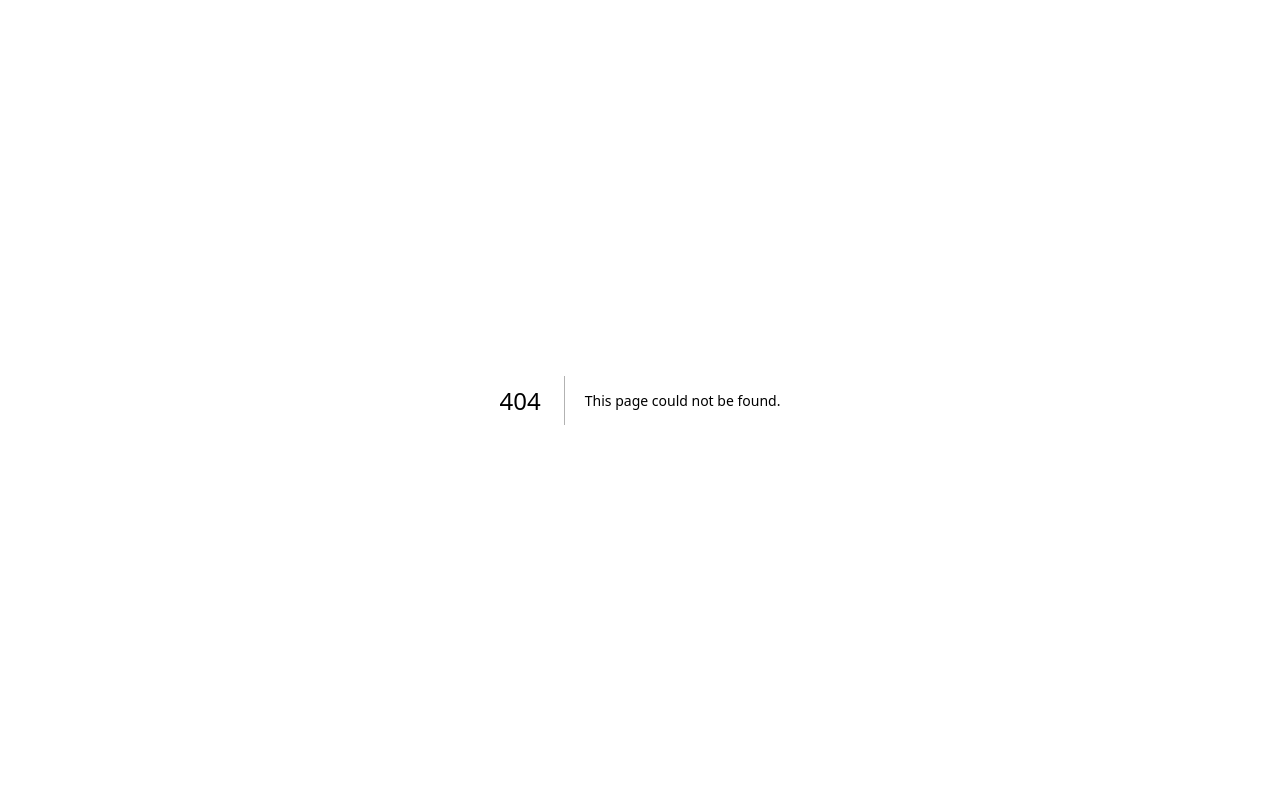
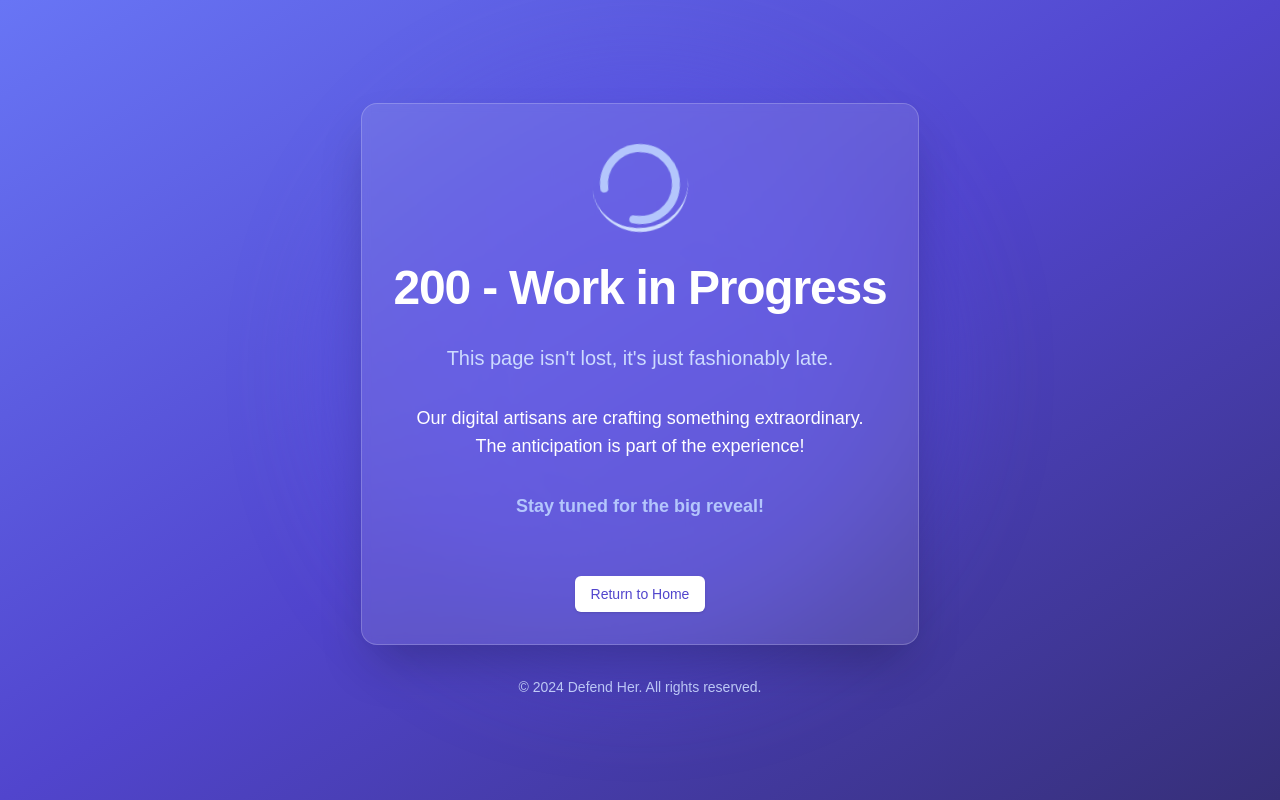
Before and after one commit to codeTun/wie-act-challenge, a Next.js app: page /working in a window 1280 px wide. Before the commit this address had no page. Built offline with nearby package versions, Linux system fonts and the light colour scheme.

Commit message:
✅ Final

```diff
--- /dev/null
+++ b/app/(pages)/working/page.tsx
@@ -0,0 +1,45 @@
+import { Button } from "@/components/ui/button";
+import { Loader2 } from "lucide-react";
+import Link from "next/link";
+
+export default function ModernWorkInProgress() {
+  return (
+    <div className="flex flex-col items-center justify-center min-h-screen bg-gradient-to-br from-indigo-500 via-indigo-700 to-indigo-900 text-white px-4">
+      <div className="relative">
+        <div className="absolute inset-0 bg-indigo-600 rounded-full blur-3xl opacity-50 animate-pulse"></div>
+        <div className="relative z-10 space-y-8 text-center backdrop-blur-sm bg-white/10 p-8 rounded-2xl shadow-2xl border border-white/20">
+          <div className="flex justify-center">
+            <div className="relative">
+              <Loader2 className="h-24 w-24 animate-spin text-indigo-300" />
+              <div className="absolute inset-0 rounded-full border-t-4 border-indigo-200 animate-spin"></div>
+            </div>
+          </div>
+          <h1 className="text-4xl font-extrabold tracking-tight lg:text-5xl">
+            200 - Work in Progress
+          </h1>
+          <p className="text-xl text-indigo-200">
+            This page isn&apos;t lost, it&apos;s just fashionably late.
+          </p>
+          <p className="text-lg max-w-md mx-auto">
+            Our digital artisans are crafting something extraordinary. The
+            anticipation is part of the experience!
+          </p>
+          <p className="text-lg font-semibold text-indigo-300">
+            Stay tuned for the big reveal!
+          </p>
+          <div className="pt-6">
+            <Button
+              asChild
+              className="bg-white text-indigo-700 hover:bg-indigo-100 transition-colors duration-300"
+            >
+              <Link href="/">Return to Home</Link>
+            </Button>
+          </div>
+        </div>
+      </div>
+      <footer className="mt-8 text-indigo-200 text-sm">
+        © {new Date().getFullYear()} Defend Her. All rights reserved.
+      </footer>
+    </div>
+  );
+}
--- a/components/Herosection.tsx
+++ b/components/Herosection.tsx
@@ -10,6 +10,7 @@ import Feedback from "@/components/feedback";
 import { ClientFeedbackComponent } from "@/components/Clientfeedback";
 import Link from "next/link";
 import Image from "next/image";
+import ReactPlayer from "react-player";
 
 const cubeContent = [
   {
@@ -99,9 +100,11 @@ export default function HeroSection() {
             Together, we can create a safer digital world for all women.
           </p>
           <div className="flex space-x-4">
-            <Button className="bg-gradient-to-r from-purple-500 to-pink-500 hover:from-purple-600 hover:to-pink-600 text-white font-semibold py-6 px-7 rounded-full transition-all duration-300 transform hover:scale-105 shadow-lg hover:shadow-xl">
-              Download extension
-            </Button>
+            <Link href="/working">
+              <Button className="bg-gradient-to-r from-purple-500 to-pink-500 hover:from-purple-600 hover:to-pink-600 text-white font-semibold py-6 px-7 rounded-full transition-all duration-300 transform hover:scale-105 shadow-lg hover:shadow-xl">
+                Download extension
+              </Button>
+            </Link>
             <CreativeVideoButton onClick={() => setIsVideoModalOpen(true)} />
           </div>
         </div>
@@ -109,12 +112,12 @@ export default function HeroSection() {
         <VideoModal
           isOpen={isVideoModalOpen}
           onClose={() => setIsVideoModalOpen(false)}
-          videoUrl="/extension_demo.mp4"
+          videoUrl="https://www.youtube.com/watch?v=uh6j60dwyH8"
         />
       </div>
 
       {/* Services(extension) Section */}
-      <div className="py-16 px-8 bg-gray-900  flex flex-col lg:flex-row items-center justify-between">
+      <div className="py-16 px-8 bg-gray-900 flex flex-col lg:flex-row items-center justify-between">
         <div className="lg:w-1/2 mb-8 lg:mb-0 lg:pr-8">
           <h2 className="text-4xl font-bold mb-4 text-white">
             Experience Our{" "}
@@ -146,7 +149,7 @@ export default function HeroSection() {
       </div>
 
       {/* Feedback Section */}
-      <div className="py-16 px-8 bg-gray-900 ">
+      <div className="py-16 px-8 bg-gray-900">
         <h2 className="text-4xl font-bold text-center mb-4 text-white">
           Your Feedback Matters
         </h2>
@@ -198,17 +201,21 @@ function VideoModal({
   return (
     <div className="fixed inset-0 z-50 flex items-center justify-center bg-black bg-opacity-75">
       <div className="relative w-full max-w-3xl">
-        <button
-          className="absolute top-2 right-2 text-white p-2 rounded-full hover:bg-gray-800 transition-all duration-300"
-          onClick={onClose}
+        {/* Button to close the modal */}
+        <Button
+          className="absolute top-2 right-2 z-50 text-white p-2 rounded-full hover:bg-gray-800 transition-all duration-300"
+          onClick={onClose} // Make sure the onClose is bound correctly
         >
           <X className="w-6 h-6" />
-        </button>
-        <video
-          src={videoUrl}
-          controls
-          autoPlay
-          className="w-full h-full rounded-lg shadow-lg"
+        </Button>
+
+        {/* Video player */}
+        <ReactPlayer
+          url={videoUrl}
+          playing
+          width="100%"
+          height="500px"
+          className="rounded-lg shadow-lg"
         />
       </div>
     </div>
--- a/components/Navbar.tsx
+++ b/components/Navbar.tsx
@@ -131,7 +131,7 @@ function ServicesDropdown() {
       </DropdownMenuTrigger>
       <DropdownMenuContent>
         <DropdownMenuItem>
-          <Link href="/services/extension" className="flex items-center">
+          <Link href="/working" className="flex items-center">
             Extension
           </Link>
         </DropdownMenuItem>
--- a/components/about/modern-video-section.tsx
+++ b/components/about/modern-video-section.tsx
@@ -1,40 +1,11 @@
 "use client";
-
 import { useState, useRef, useEffect } from "react";
 import { motion, AnimatePresence } from "framer-motion";
-import IconButton from "@mui/material/IconButton";
-import PlayArrowIcon from "@mui/icons-material/PlayArrow";
-import PauseIcon from "@mui/icons-material/Pause";
-import FullscreenIcon from "@mui/icons-material/Fullscreen";
-import VolumeUpIcon from "@mui/icons-material/VolumeUp";
-import VolumeOffIcon from "@mui/icons-material/VolumeOff";
-import { ButtonIcon } from "@/components/button-icon";
+import ReactPlayer from "react-player";
 
 export function ModernVideoSectionComponent() {
   const [isPlaying, setIsPlaying] = useState(false);
-  const [isMuted, setIsMuted] = useState(true);
   const videoRef = useRef<HTMLVideoElement>(null);
-
-  const togglePlay = () => {
-    if (videoRef.current) {
-      // eslint-disable-next-line @typescript-eslint/no-unused-expressions
-      isPlaying ? videoRef.current.pause() : videoRef.current.play();
-      setIsPlaying(!isPlaying);
-    }
-  };
-
-  const handleFullscreen = () => {
-    if (videoRef.current?.requestFullscreen) {
-      videoRef.current.requestFullscreen();
-    }
-  };
-
-  const toggleMute = () => {
-    if (videoRef.current) {
-      videoRef.current.muted = !isMuted;
-      setIsMuted(!isMuted);
-    }
-  };
 
   useEffect(() => {
     const videoElement = videoRef.current;
@@ -68,14 +39,14 @@ export function ModernVideoSectionComponent() {
         transition={{ duration: 0.8 }}
         className="relative w-full max-w-3xl h-auto"
       >
-        <video
-          ref={videoRef}
-          src="/extension_demo.mp4"
-          poster="/rs7.jpg?height=720&width=1280"
-          className="w-full h-auto max-h-[500px] object-cover rounded-lg shadow-lg transition-all duration-500 ease-in-out"
-          muted={isMuted}
-          playsInline
-          preload="auto"
+        <ReactPlayer
+          url="https://www.youtube.com/watch?v=3DhVk43GvNs"
+          playing
+          muted
+          controls
+          width="100%"
+          height="500px"
+          className="rounded-lg shadow-lg"
           loop
         />
         <AnimatePresence>
@@ -85,9 +56,7 @@ export function ModernVideoSectionComponent() {
               animate={{ opacity: 1 }}
               exit={{ opacity: 0 }}
               className="absolute inset-0 flex items-center justify-center bg-black bg-opacity-40"
-            >
-              <ButtonIcon onClick={togglePlay} />
-            </motion.div>
+            ></motion.div>
           )}
         </AnimatePresence>
       </motion.div>
@@ -97,29 +66,7 @@ export function ModernVideoSectionComponent() {
         animate={{ opacity: 1, y: 0 }}
         transition={{ duration: 0.8, delay: 0.4 }}
         className="absolute bottom-7 left-6 right-6 flex justify-between items-center z-20"
-      >
-        <IconButton
-          color="primary"
-          onClick={togglePlay}
-          className="hover:bg-gray-800 transition duration-200"
-        >
-          {isPlaying ? <PauseIcon /> : <PlayArrowIcon />}
-        </IconButton>
-        <IconButton
-          color="primary"
-          onClick={toggleMute}
-          className="hover:bg-gray-800 transition duration-200"
-        >
-          {isMuted ? <VolumeOffIcon /> : <VolumeUpIcon />}
-        </IconButton>
-        <IconButton
-          color="primary"
-          onClick={handleFullscreen}
-          className="hover:bg-gray-800 transition duration-200"
-        >
-          <FullscreenIcon />
-        </IconButton>
-      </motion.div>
+      ></motion.div>
     </section>
   );
 }
--- a/package.json
+++ b/package.json
@@ -35,6 +35,7 @@
     "react": "^18",
     "react-dom": "^18",
     "react-hot-toast": "^2.4.1",
+    "react-player": "^2.16.0",
     "tailwind-merge": "^2.5.2",
     "tailwindcss-animate": "^1.0.7",
     "wie-act-challenge": "file:"
```
Also changed, not shown: 2 other files (tests, documents, lock files or other folders).
